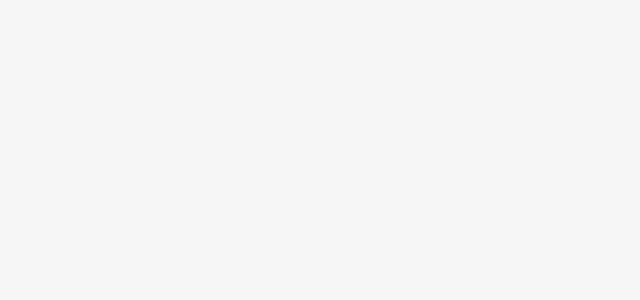
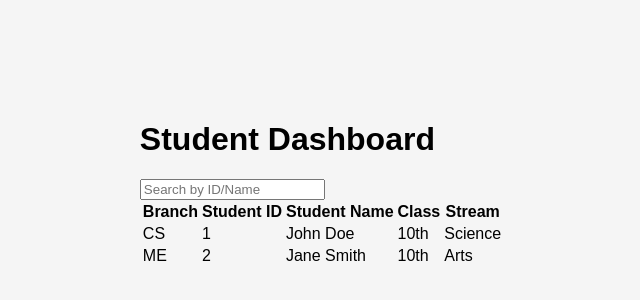
Before and after one commit to bitbyalex/student-dashboard, a React (Create React App) app: page /login/dashboard in a window 1280 px wide. Before the commit this address had no page. Shown: the part 216-516 px from the top of the page, without its empty margins (318-958 px from the left). Built offline with nearby package versions, Linux system fonts and the light colour scheme; sample sign-in values are in the browser's storage.

Commit message:
Add search functionality to the main dashboard

```diff
--- a/src/App.css
+++ b/src/App.css
@@ -3,6 +3,85 @@
   flex-direction: column;
   height: 100vh;
   justify-content: space-between;
+}
+
+.dashboard {
+  padding: 20px;
+}
+
+.dashboard input {
+  margin-bottom: 20px;
+  padding: 10px;
+  width: 100%;
+  box-sizing: border-box;
+}
+
+.dashboard table {
+  width: 100%;
+  border-collapse: collapse;
+}
+
+.dashboard th, .dashboard td {
+  border: 1px solid #ddd;
+  padding: 8px;
+  text-align: left;
+}
+
+.dashboard th {
+  background-color: #f2f2f2;
+}
+
+footer {
+  display: flex;
+  justify-content: center;
+  padding: 10px;
+  background-color: #282c34;
+}
+
+button {
+  margin: 0 5px;
+  padding: 10px 20px;
+  color: white;
+  background-color: #61dafb;
+  border: none;
+  border-radius: 5px;
+  cursor: pointer;
+}
+
+button:hover {
+  background-color: #21a1f1;
+}
+
+.login {
+  display: flex;
+  justify-content: center;
+  align-items: center;
+  height: 100vh;
+}
+
+.login form {
+  display: flex;
+  flex-direction: column;
+  gap: 10px;
+}
+
+.login input {
+  padding: 10px;
+  width: 100%;
+  box-sizing: border-box;
+}
+
+.login button {
+  padding: 10px;
+  background-color: #61dafb;
+  border: none;
+  border-radius: 5px;
+  cursor: pointer;
+  color: white;
+}
+
+.login button:hover {
+  background-color: #21a1f1;
 }
 
 .login-container {
--- a/src/App.js
+++ b/src/App.js
@@ -1,15 +1,18 @@
 import React from 'react';
-import { BrowserRouter as Router, Route, Routes } from 'react-router-dom';
+import { BrowserRouter as Router, Route, Routes, Navigate } from 'react-router-dom';
 import Login from './Login';
 import LandingPage from './LandingPage';
+import Dashboard from './Components/Dashboard';
 
 const App = () => {
+    const isLoggedIn = localStorage.getItem('token'); // Check if user is logged in
     return (
         <Router>
             <div>
                 <Routes>
                   <Route path='/' element={<LandingPage />} />
                   <Route path="/login" element={<Login />} />
+                  <Route path='/login/dashboard' element={isLoggedIn ? <Dashboard /> : <Navigate to="/login"/>} />
                     {/* Add more routes here */}
                 </Routes>
             </div>
--- /dev/null
+++ b/src/Components/Dashboard.js
@@ -0,0 +1,62 @@
+import React, { useState, useEffect } from 'react';
+
+const Dashboard = () => {
+    const [searchTerm, setSearchTerm] = useState('');
+    const [students, setStudents] = useState([]);
+    const [filteredStudents, setFilteredStudents] = useState([]);
+
+    useEffect(() => {
+        // Fetch the students data from the server
+        // Here you would replace with actual API call
+        setStudents([
+            { branch: 'CS', id: 1, name: 'John Doe', class: '10th', stream: 'Science' },
+            { branch: 'ME', id: 2, name: 'Jane Smith', class: '10th', stream: 'Arts' },
+            // Add more student data here
+        ]);
+    }, []);
+
+    useEffect(() => {
+        setFilteredStudents(
+            students.filter(student =>
+                student.name.toLowerCase().includes(searchTerm.toLowerCase()) ||
+                student.id.toString().includes(searchTerm)
+            )
+        );
+    }, [searchTerm, students]);
+
+    return (
+        <div className="dashboard">
+            <h1>Student Dashboard</h1>
+            <input
+                type="text"
+                placeholder="Search by ID/Name"
+                value={searchTerm}
+                onChange={e => setSearchTerm(e.target.value)}
+            />
+            <table>
+                <thead>
+                    <tr>
+                        <th>Branch</th>
+                        <th>Student ID</th>
+                        <th>Student Name</th>
+                        <th>Class</th>
+                        <th>Stream</th>
+                    </tr>
+                </thead>
+                <tbody>
+                    {filteredStudents.map(student => (
+                        <tr key={student.id}>
+                            <td>{student.branch}</td>
+                            <td>{student.id}</td>
+                            <td>{student.name}</td>
+                            <td>{student.class}</td>
+                            <td>{student.stream}</td>
+                        </tr>
+                    ))}
+                </tbody>
+            </table>
+        </div>
+    );
+};
+
+export default Dashboard;
--- a/src/Login.js
+++ b/src/Login.js
@@ -1,11 +1,13 @@
 import React, { useState } from 'react';
 import axios from 'axios';
+import { useNavigate } from 'react-router-dom';
 import './Login.css';
 
 const Login = () => {
     const [username, setUsername] = useState('');
     const [password, setPassword] = useState('');
     const [error, setError] = useState('');
+    const navigate = useNavigate();
 
     const handleSubmit = async (e) => {
         e.preventDefault();
@@ -14,6 +16,7 @@ const Login = () => {
             localStorage.setItem('token', response.data.token);
             const decodedToken = JSON.parse(atob(response.data.token.split('.')[1]));
             localStorage.setItem('role', decodedToken.role);
+            navigate('dashboard')
             alert('Login successful');
         } catch (error) {
             alert('Error logging in');
```
